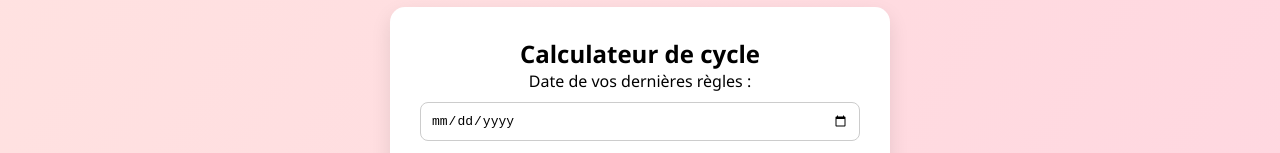
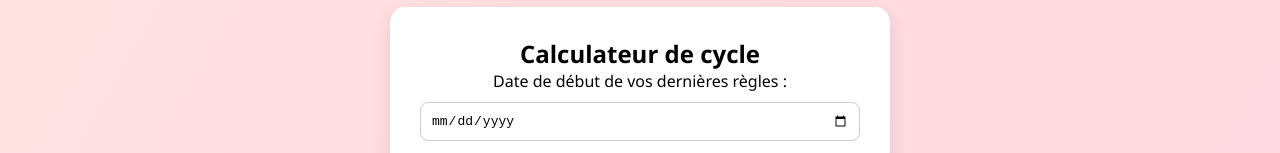
Before and after one commit to danielkamena/periodex, a plain HTML site: page index.html in a window 1280 px wide. Shown: the part 531-684 px from the top of the page. Drawn offline with Linux system fonts and the light colour scheme.

Commit message:
modification

```diff
--- a/index.html
+++ b/index.html
@@ -216,7 +216,7 @@
   <section id="calcul">
     <div class="container">
       <h2>Calculateur de cycle</h2>
-      <label for="lastDate">Date de vos dernières règles :</label>
+      <label for="lastDate">Date de début de vos dernières règles :</label>
       <input type="date" id="lastDate" name="lastDate">
 
       <label for="cycleLength">Durée moyenne de votre cycle (en jours) :</label>
```
